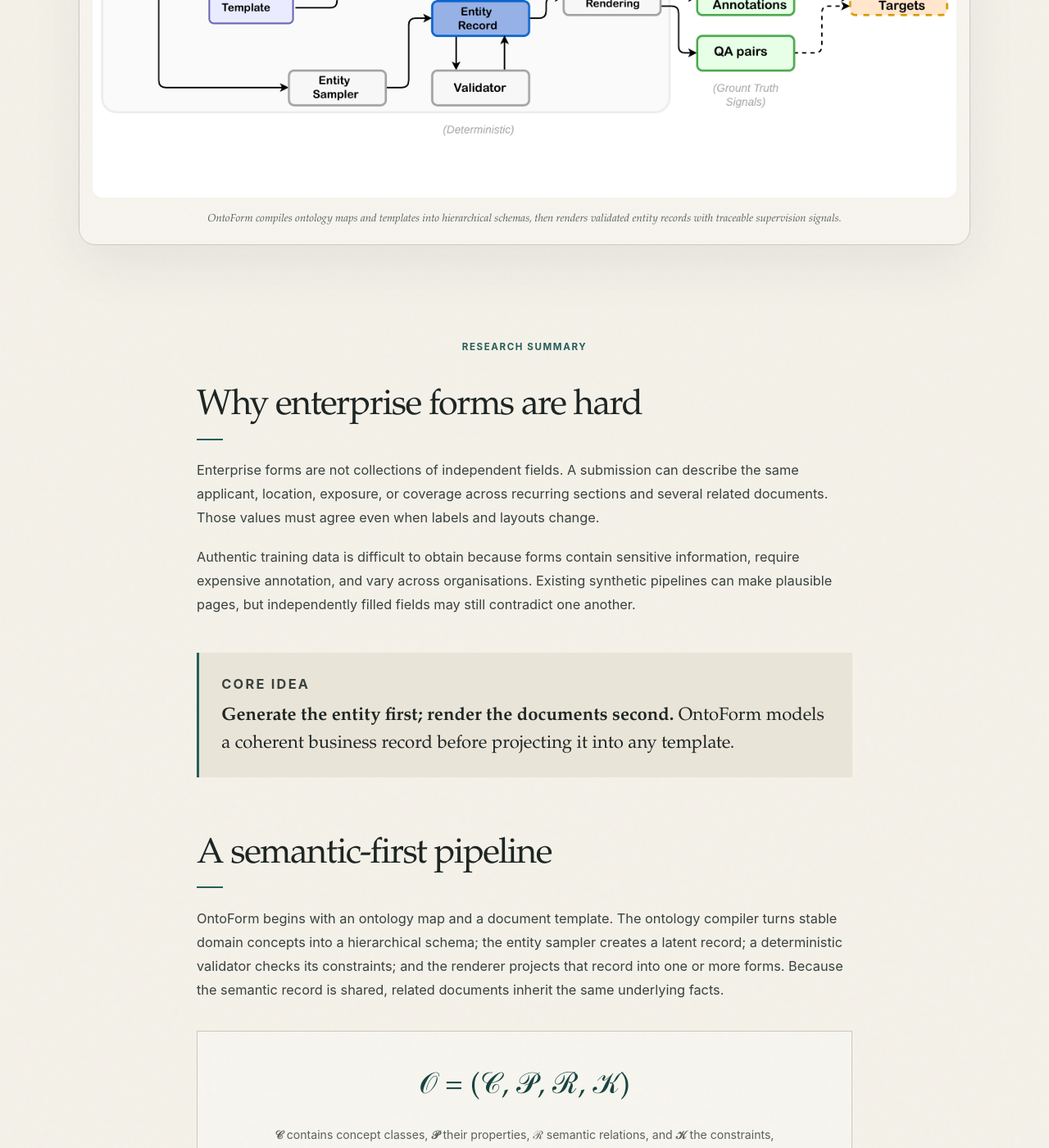
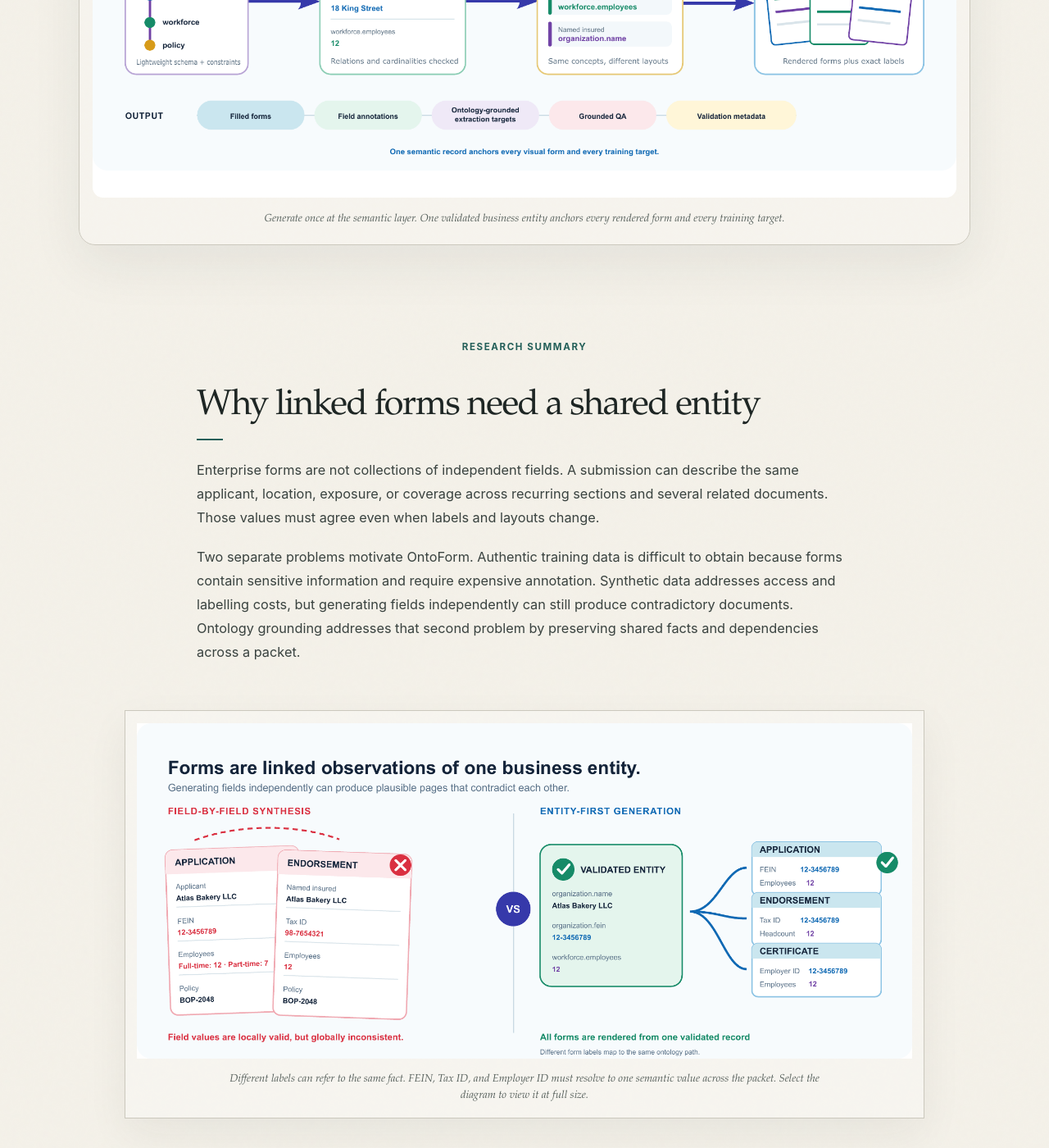
Before and after one commit to NilakshanKunananthaseelan/NilakshanKunananthaseelan.github.io, a Jekyll site: the page built from _papers/ontoform.md, in a window 1280 px wide and 1400 px high, scrolled down 1353 px. Shown: the whole window at 82% size. Built offline with Jekyll 4.4.1, drawn with Linux system fonts in a browser that asks for light colours; some of the changed text lies outside the part shown.

Commit message:
Update research profile and OntoForm presentation

```diff
--- a/_data/publications.yml
+++ b/_data/publications.yml
@@ -4,11 +4,13 @@
   year: 2026
   venue: "EMNLP 2026 · Industry Track"
   authors: "Nilakshan Kunananthaseelan, Benjamin Kane, Siddharth Jain, Mahsa Ghorbanali, Fatemeh Shiri, Raj Tumuluri, Gholamreza Haffari"
-  description: "A semantic-first framework for generating privacy-preserving enterprise form packets with ontology-grounded extraction, question answering, and validation signals."
+  description: "An ontology-driven document compiler that turns one validated business entity into linked enterprise forms with exact labels for extraction, grounded question answering, and cross-form reasoning."
   featured: true
   links:
     - label: PDF
       url: "/pdfs/OntoForm.pdf"
+    - label: Poster
+      url: "/pdfs/OntoForm-poster.pdf"
 
 - title: "DIET: Machine Unlearning on a Data-Diet"
   slug: diet
--- a/_papers/ontoform.md
+++ b/_papers/ontoform.md
@@ -1,15 +1,16 @@
 ---
 title: "OntoForm: Ontology-Grounded Semantic Data Generation for Enterprise Document Understanding"
 paper_id: ontoform
-description: A semantic-first framework for generating privacy-preserving enterprise document supervision from ontology-grounded entities.
+description: An ontology-driven document compiler that generates linked enterprise forms and exact supervision from one validated business entity.
 affiliation: Openstream AI
 topics:
   - Document understanding
   - Synthetic data
   - Ontology grounding
-image: /images/ontoform-pipeline.png
-image_alt: Diagram of the OntoForm pipeline from ontology map and template through entity sampling, validation, rendering, and evaluation targets.
-image_caption: OntoForm compiles ontology maps and templates into hierarchical schemas, then renders validated entity records with traceable supervision signals.
+  - Cross-form reasoning
+image: /images/ontoform-semantic-pipeline.png
+image_alt: OntoForm defines an ontology, samples and validates an entity record, binds its values to template fields, and renders a consistent form packet with exact supervision.
+image_caption: Generate once at the semantic layer. One validated business entity anchors every rendered form and every training target.
 citation: "Kunananthaseelan, N., Kane, B., Jain, S., Ghorbanali, M., Shiri, F., Tumuluri, R., & Haffari, G. (2026). OntoForm: Ontology-Grounded Semantic Data Generation for Enterprise Document Understanding. EMNLP 2026 Industry Track."
 bibtex: |
   @inproceedings{kunananthaseelan2026ontoform,
@@ -20,15 +21,20 @@
   }
 ---
 
-## Why enterprise forms are hard
+## Why linked forms need a shared entity
 
 Enterprise forms are not collections of independent fields. A submission can describe the same applicant, location, exposure, or coverage across recurring sections and several related documents. Those values must agree even when labels and layouts change.
 
-Authentic training data is difficult to obtain because forms contain sensitive information, require expensive annotation, and vary across organisations. Existing synthetic pipelines can make plausible pages, but independently filled fields may still contradict one another.
+Two separate problems motivate OntoForm. Authentic training data is difficult to obtain because forms contain sensitive information and require expensive annotation. Synthetic data addresses access and labelling costs, but generating fields independently can still produce contradictory documents. Ontology grounding addresses that second problem by preserving shared facts and dependencies across a packet.
+
+<figure class="paper-inline-figure">
+  <a href="{{ '/images/ontoform-linked-forms.png' | relative_url }}"><img src="{{ '/images/ontoform-linked-forms.png' | relative_url }}" alt="Independent field generation gives the same applicant conflicting tax IDs and employee counts; entity-first generation shares one validated record across an application, endorsement, and certificate." loading="lazy"></a>
+  <figcaption>Different labels can refer to the same fact. FEIN, Tax ID, and Employer ID must resolve to one semantic value across the packet. Select the diagram to view it at full size.</figcaption>
+</figure>
 
 <aside class="paper-callout">
   <p class="eyebrow">Core idea</p>
-  <p><strong>Generate the entity first; render the documents second.</strong> OntoForm models a coherent business record before projecting it into any template.</p>
+  <p><strong>Generate the entity first; render the documents second.</strong> OntoForm is an ontology-driven document compiler: one coherent business record becomes a consistent packet of forms with exact training targets.</p>
 </aside>
 
 ## A semantic-first pipeline
@@ -49,11 +55,18 @@
 
 A candidate record is accepted only when the validator confirms its types, required fields, cardinalities, temporal rules, and cross-document invariants. When possible, OntoForm resamples only the invalid subtree instead of discarding the whole record.
 
-## Traceable supervision, not just plausible pages
+<figure class="paper-inline-figure">
+  <a href="{{ '/images/ontoform-architecture.png' | relative_url }}"><img src="{{ '/images/ontoform-architecture.png' | relative_url }}" alt="Six stages: specify an ontology and template, compile a hierarchical schema, generate values in dependency order, validate the entity, render template-specific views, and export forms and labels. Failed validation resamples the violating subtree." loading="lazy"></a>
+  <figcaption>The ontology map and template bindings require manual authoring. Entity sampling, validation, rendering, and label export then run automatically. Select the diagram to inspect the full architecture.</figcaption>
+</figure>
+
+For example, the sampler can generate a workforce total of 19 and split it into 12 full-time and 7 part-time employees. The validator checks that the counts add up before the renderer places them in any document. A shared tax identifier can appear as “FEIN” on an application and “Tax ID” on an endorsement without changing its underlying value.
+
+## Exact supervision from the same record
 
 <figure class="paper-inline-figure">
-  <img src="{{ '/images/ontoform-ontology-paths.png' | relative_url }}" alt="A surrogate commercial insurance form with red callouts connecting visible values to ontology paths.">
-  <figcaption>Ontology-path callouts connect visible fields to stable semantic targets. Each value is exported with its ground truth and pixel-level bounding box.</figcaption>
+  <a href="{{ '/images/ontoform-supervision.png' | relative_url }}"><img src="{{ '/images/ontoform-supervision.png' | relative_url }}" alt="The FEIN value on a generated commercial application supplies its field bounding box, the ontology target organization.fein, a grounded question-answer pair, and validation metadata." loading="lazy"></a>
+  <figcaption>One rendered value supplies aligned field annotations, a stable ontology target, grounded QA, and machine-checkable validation metadata.</figcaption>
 </figure>
 
 Every rendered value can be traced to an ontology path, sampling rule, and template location. That single source record produces several aligned supervision signals:
@@ -64,6 +77,15 @@
   <article><h3>Grounded QA</h3><p>Questions and answers tied to visible evidence in the rendered document.</p></article>
   <article><h3>Validation metadata</h3><p>Machine-checkable evidence for types, dependencies, and cross-form consistency.</p></article>
 </div>
+
+## Reasoning across a document packet
+
+Some questions require evidence from several forms. In the illustrated bakery scenario, the Commercial Application records vehicle use, General Liability records 1,250 annual deliveries, and Business Auto lists three delivery vans. A grounded response brings those facts together and identifies the evidence behind its answer.
+
+<figure class="paper-inline-figure">
+  <a href="{{ '/images/ontoform-cross-form-reasoning.png' | relative_url }}"><img src="{{ '/images/ontoform-cross-form-reasoning.png' | relative_url }}" alt="A bakery example combines vehicle use from a commercial application, 1,250 deliveries from general liability, and three vans from business auto. Exact reasoning rises from 18.33 to 52.50 with ontology-guided fine-tuning." loading="lazy"></a>
+  <figcaption>Illustrative evidence aggregation across three forms. In the controlled study, exact reasoning improves by 34.17 percentage points over training without ontology supervision.</figcaption>
+</figure>
 
 ## Evaluation at a glance
 
@@ -82,14 +104,15 @@
     </thead>
     <tbody>
       <tr><td>Does synthetic supervision help grounded QA?</td><td>ROUGE-L: 53.1 → 97.2</td><td><strong>+44.1</strong></td></tr>
-      <tr><td>Does it improve ontology-keyed extraction?</td><td>F1: 87.36 → 92.35</td><td><strong>+4.99</strong></td></tr>
+      <tr><td>Does ontology supervision improve matched fine-tuning?</td><td>Extraction F1: 88.63 → 92.35</td><td><strong>+3.72</strong></td></tr>
+      <tr><td>Does it correctly omit absent fields?</td><td>Accuracy including true negatives: 75.17 → 90.40</td><td><strong>+15.23</strong></td></tr>
       <tr><td>Does ontology guidance transfer to a held-out form?</td><td>F1: 60.90 → 96.95</td><td><strong>+36.05</strong></td></tr>
       <tr><td>Can the model recover concepts absent from training?</td><td>F1: 53.92 → 96.59</td><td><strong>+42.67</strong></td></tr>
       <tr><td>Can it reason across a multi-form packet?</td><td>Exact reasoning: 18.33 → 52.50</td><td><strong>+34.17</strong></td></tr>
     </tbody>
   </table>
 </div>
-<p class="paper-table-note">Scores are percentages or percentage-point gains. Comparisons follow the matched conditions reported in Tables 2–6 of the paper.</p>
+<p class="paper-table-note">Scores are percentages; gains are percentage points. QA compares zero-shot and fine-tuned models (Table 2). Extraction and omission handling compare fine-tuning without and with ontology supervision (Table 3). Held-out-form results compare the corresponding training and prompting conditions (Table 4). Cross-form reasoning compares the two fine-tuned models without ontology at inference (Table 6). The separate extraction gain over the ontology-conditioned zero-shot baseline is +4.99 F1 (87.36 → 92.35).</p>
 
 ## What ontology grounding changes
 
--- a/index.html
+++ b/index.html
@@ -6,9 +6,9 @@
 <section class="hero">
   <div class="hero__copy">
     <p class="eyebrow">AI researcher · Multimodal intelligence</p>
-    <h1>Intelligence isn’t static. <em>It should know how to adapt as the world evolves.</em></h1>
+    <h1>Intelligence isn’t static. <em>It adapts as the world evolves.</em></h1>
     <p class="hero__lede">
-      I am an Applied Research Scientist at Openstream AI, developing multimodal and agentic systems that learn from diverse signals and remain useful beyond their training distribution.
+      I am an Applied Scientist at Openstream AI, working across multimodal learning, document understanding, and agentic AI. My research connects visual evidence, language, and structured knowledge to help models adapt to new tasks and produce answers grounded in evidence.
     </p>
     <div class="hero__links">
       <a class="button" href="{{ '/research/' | relative_url }}">Explore my research</a>
@@ -37,7 +37,7 @@
     <article>
       <span class="focus-grid__number">02</span>
       <h3>Multimodal Reasoning</h3>
-      <p>Helping models connect visual evidence, language, and structured knowledge to solve complex reasoning tasks.</p>
+      <p>Connecting visual evidence, language, and structured knowledge for grounded document understanding and reasoning across related forms.</p>
     </article>
     <article>
       <span class="focus-grid__number">03</span>
```
Also changed, not shown: about.md (+2 -2 lines), research.md (+1 -1 lines), images/ontoform-architecture.png (added), images/ontoform-cross-form-reasoning.png (added), images/ontoform-linked-forms.png (added), images/ontoform-semantic-pipeline.png (added), images/ontoform-supervision.png (added), 1 other file.
